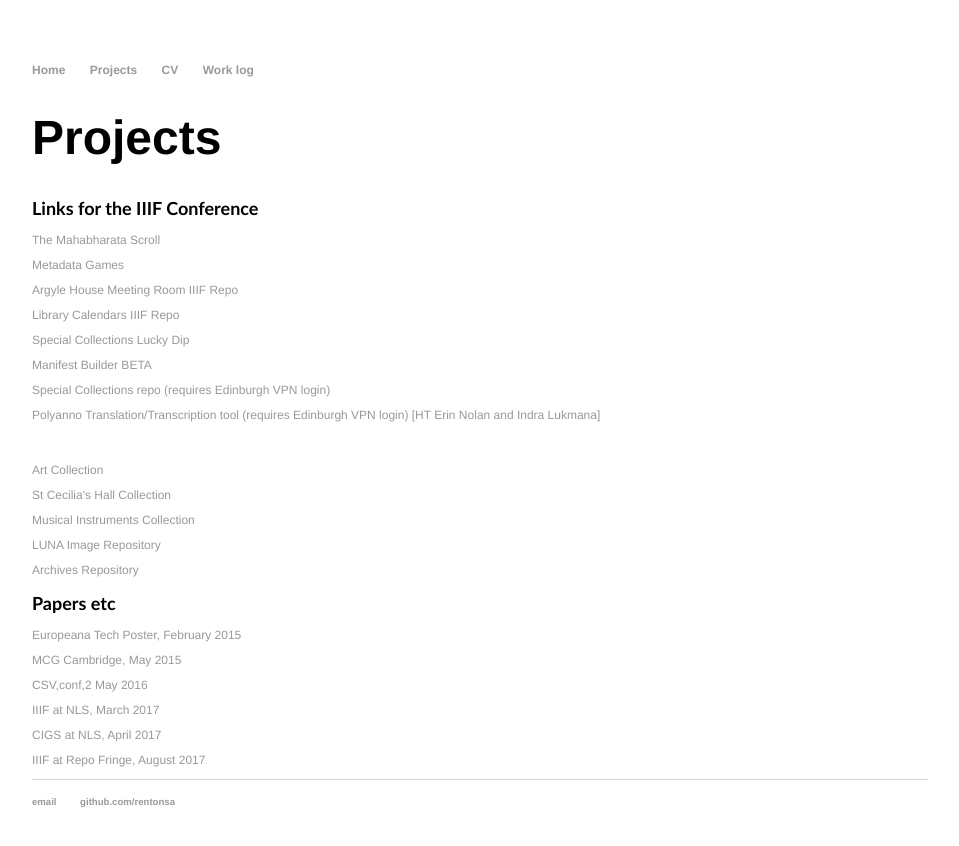
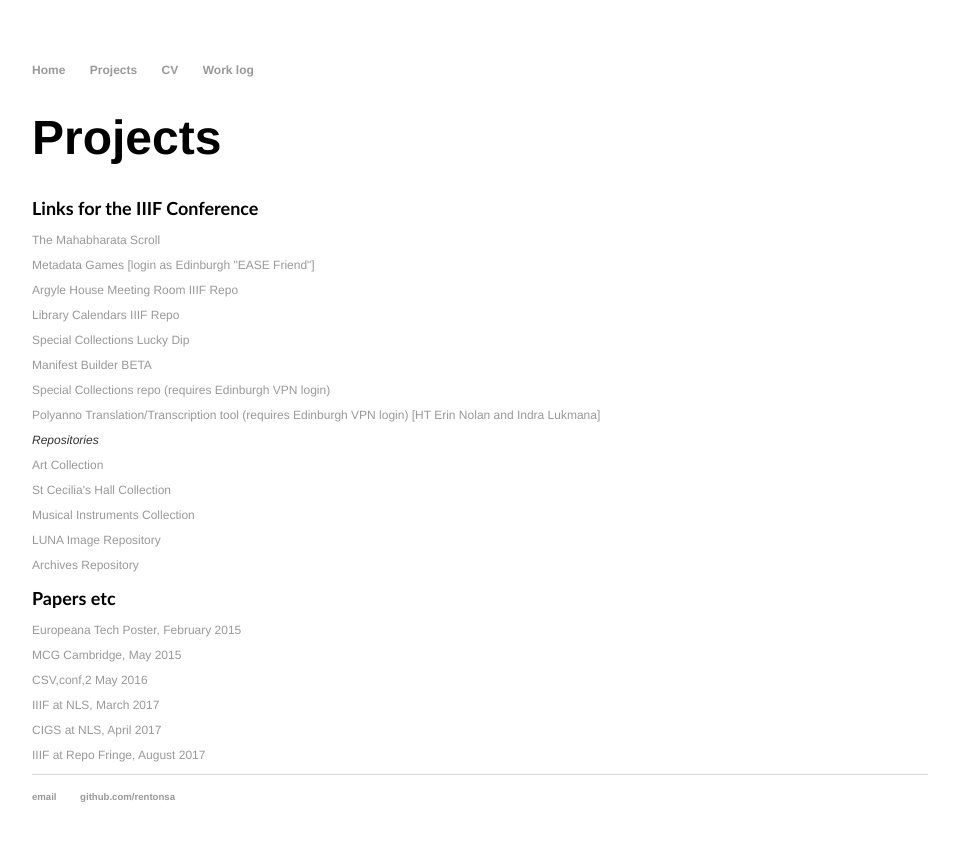
Before and after one commit to rentonsa/rentonsa.github.io, a Jekyll site: the page built from about/index.html, in a window 1280 px wide. Shown: the top 846 px of the page, without its empty margins (160-1119 px from the left). Built offline with Jekyll 4.4.1, drawn with Linux system fonts in a browser that asks for light colours.

Commit message:
More work

```diff
--- a/about/index.html
+++ b/about/index.html
@@ -6,17 +6,17 @@
 	<h1>Projects</h1>
 
      <h2>Links for the IIIF Conference</h2>
-	<p><a href = "https://images.is.ed.ac.uk/uv?manifest=https://images.is.ed.ac.uk/manifest/mahabharataLargeStitch41Scroll.json">The Mahabharata Scroll</a></p>
-<p><a href="https://librarylabs.ed.ac.uk/games" target ="_blank">Metadata Games</a></p>
+	<p><a href = "https://images.is.ed.ac.uk/uv?manifest=https://images.is.ed.ac.uk/manifest/mahabharataLargeStitch41Scroll.json" target="_blank">The Mahabharata Scroll</a></p>
+<p><a href="https://librarylabs.ed.ac.uk/games" target ="_blank">Metadata Games [login as Edinburgh "EASE Friend"]</a></p>
 <p><a href="https://librarylabs.ed.ac.uk/iiif/argyle-rooms" target="_blank">Argyle House Meeting Room IIIF Repo</a></p>
 <p><a href="https://librarylabs.ed.ac.uk/iiif/calendars" target="_blank">Library Calendars IIIF Repo</a></p>
 <p><a href="https://librarylabs.ed.ac.uk/iiif/speccollprototype" target ="_blank">Special Collections Lucky Dip</a></p>
-<p><a href="https://librarylabs.ed.ac.uk/iiif/manifestbuild.php" ="_blank">Manifest Builder BETA</a></p>
+<p><a href="https://librarylabs.ed.ac.uk/iiif/speccollprototype/manifestbuild.php" ="_blank">Manifest Builder BETA</a></p>
 <p><a href="https://test.collections.ed.ac.uk/speccoll" ="_blank">Special Collections repo (requires Edinburgh VPN login)</a></p>
 <p><a href="https://test.polyanno.librarylabs.ed.ac.uk" target-"_blank">Polyanno Translation/Transcription tool (requires Edinburgh VPN login) [HT Erin Nolan and Indra Lukmana]</a></p>
-<br>
+<p><em>Repositories</em></p>
 <p><a href= "https://collections.ed.ac.uk/art" target="_blank">Art Collection</a></p>
-<p><a href= "https://collections.ed.ac.uk/stecilias" target="_bank">St Cecilia's Hall Collection</a></p>
+<p><a href= "https://collections.ed.ac.uk/stcecilias" target="_bank">St Cecilia's Hall Collection</a></p>
 <p><a href ="https://collections.ed.ac.uk/mimed" target="_blank">Musical Instruments Collection</a></p>
 <p><a href="https://images.is.ed.ac.uk" target="_blank">LUNA Image Repository</a></p>
 <p><a href="https://archives.collections.ed.ac.uk" target="_blank">Archives Repository</a>
```
